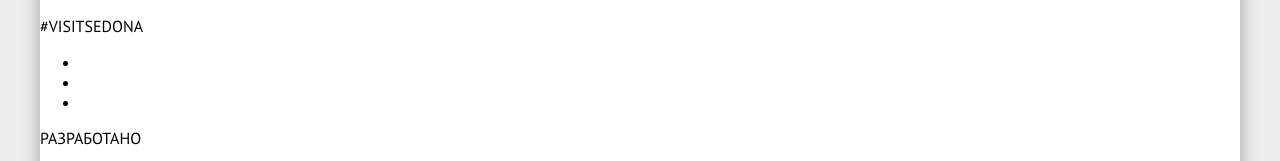
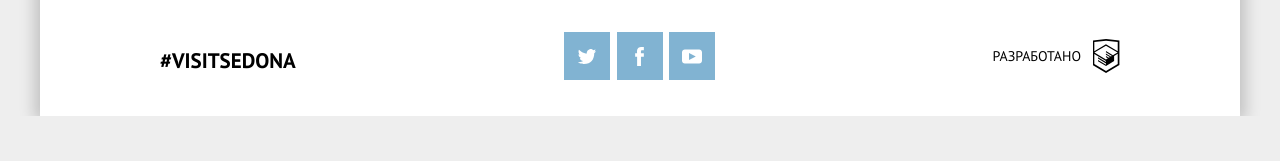
Before and after one commit to Mraokan/sedona-adaptive, a website: page source/index.html in a window 1280 px wide. Shown: the part 2552-2713 px from the top of the page. After the commit the page ends 2668 px from the top, so only its background shows below. Drawn offline with nearby package versions, Linux system fonts and the light colour scheme; files that its build step writes are made by us from their sources.

Commit message:
Added styles for Footer block

```diff
--- a/source/index.html
+++ b/source/index.html
@@ -112,7 +112,7 @@
       <section class="search">
         <h2 class="search__slogan">Заинтересовались?</h2>
         <p class="search__underslogan">Укажите предполагаемые даты поездки, и мы покажем вам лучшие предложения гостиниц в седоне</p>
-        <a class="search__link" href="#">Найти гостиницу</a>
+        <a class="search__link" href="form.html">Найти гостиницу</a>
       </section>
 
       <section class="map">
@@ -126,21 +126,21 @@
 
       <ul class="footer__socials socials">
         <li class="socials__item">
-          <a class="socials__link" href="#">
+          <a class="socials__link socials__link--twitter" href="#">
             <span class="visually-hidden">
               Twitter
             </span>
           </a>
         </li>
         <li class="socials__item">
-          <a class="socials__link" href="#">
+          <a class="socials__link socials__link--facebook" href="#">
             <span class="visually-hidden">
               Facebook
             </span>
           </a>
         </li>
         <li class="socials__item">
-          <a class="socials__link" href="#">
+          <a class="socials__link socials__link--youtube" href="#">
             <span class="visually-hidden">
               YouTube
             </span>
@@ -150,7 +150,7 @@
 
       <div class="footer__copyright copyright">
         <p class="copyright__text">Разработано</p>
-        <img class="copyright__logo" src="#" alt="HTML Academy">
+        <svg class="copyright__logo" xmlns="http://www.w3.org/2000/svg" width="27" height="34" viewBox="11 5 39.4 50"><path d="M30.2 5H30L10.3 7.1v36.2L30 55l19.7-11.7V7.1L30.2 5zm17 36.8L30 52 12.8 41.8V27l17.1 10.2V39l-11.7-7v1.8L30 40.9v1.9l-11.8-7v1.8l11.8 7 11.9-7.1v-7.6l5.3-3.2v15.1zm-.1-17l-4.7 2.8-2.2 1.3-10.3-6.1v1.8l8.8 5.3h-.1l-.2.1-1.3.7-7.3-4.3v1.8l5.8 3.4-1.4.9-4.3-2.6v1.8l2.9 1.7-2.9 1.7-17-10.1 17-10.2 17.2 10zm.1-1.8L29.9 12.8 12.8 23V9.4L30 7.6l17.2 1.8V23z"/></svg>
       </div>
     </footer>
   </body>
--- /dev/null
+++ b/source/sass/blocks/copyright.scss
@@ -0,0 +1,25 @@
+.copyright {
+  display: flex;
+  align-items: center;
+  width: 128px;
+}
+
+.copyright__text {
+  margin-right: 12px;
+  font-size: 14px;
+  line-height: 26px;
+}
+
+.copyright__logo {
+  flex-shrink: 0;
+}
+
+@media (min-width: $tablet) {
+  .copyright {
+    width: 136px;
+  }
+
+  .copyright__text {
+    margin-left: auto;
+  }
+}
--- /dev/null
+++ b/source/sass/blocks/footer.scss
@@ -0,0 +1,50 @@
+.footer__hashtag {
+  margin-top: 36px;
+  margin-bottom: 36px;
+  font-size: 21px;
+  line-height: 26px;
+  font-weight: 700;
+  text-align: center;
+}
+
+.footer__socials {
+  margin: 0 auto;
+  margin-bottom: 29px;
+}
+
+.footer__copyright {
+  margin: 0 auto;
+  margin-bottom: 18px;
+}
+
+@media (min-width: $tablet) {
+  .footer {
+    display: flex;
+    align-items: center;
+  }
+
+  .footer__hashtag {
+    margin-top: 46px;
+    margin-left: 60px;
+  }
+
+  .footer__socials {
+    margin-top: 36px;
+    margin-bottom: 36px;
+  }
+
+  .footer__copyright {
+    margin: 0;
+    margin-right: 60px;
+  }
+}
+
+@media (min-width: $desktop) {
+  .footer__hashtag {
+    margin-left: 120px;
+  }
+
+  .footer__copyright {
+    margin-right: 120px;
+  }
+}
--- a/source/sass/blocks/map.scss
+++ b/source/sass/blocks/map.scss
@@ -1,4 +1,5 @@
 .map {
+  height: 350px;
   background-image: url("../img/bg-map-tablet@1x.jpg");
 
   @media (min-width: $desktop) {
--- /dev/null
+++ b/source/sass/blocks/socials.scss
@@ -0,0 +1,35 @@
+.socials {
+  list-style: none;
+
+  display: flex;
+  flex-shrink: 0;
+  justify-content: space-between;
+  width: 151px;
+  margin: 0;
+  padding: 0;
+}
+
+.socials__item {
+}
+
+.socials__link {
+  display: block;
+  width: 46px;
+  height: 48px;
+
+  background-color: $blue;
+  background-repeat: no-repeat;
+  background-position: 50% 50%;
+}
+
+.socials__link--twitter {
+  background-image: url("../img/icon-twitter-white.svg");
+}
+
+.socials__link--facebook {
+  background-image: url("../img/icon-facebook-white.svg");
+}
+
+.socials__link--youtube {
+  background-image: url("../img/icon-youtube-white.svg");
+}
--- a/source/sass/style.scss
+++ b/source/sass/style.scss
@@ -10,4 +10,8 @@
 @import "blocks/search";
 @import "blocks/map";
 
+@import "blocks/socials";
+@import "blocks/copyright";
+@import "blocks/footer";
+
 @import "display";
```
